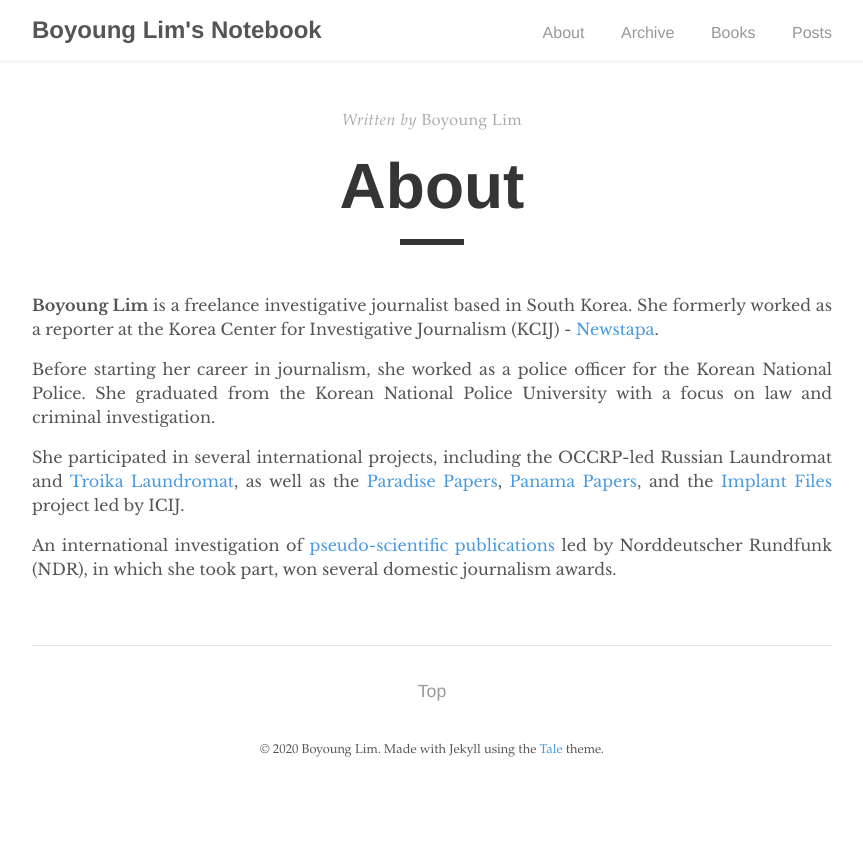
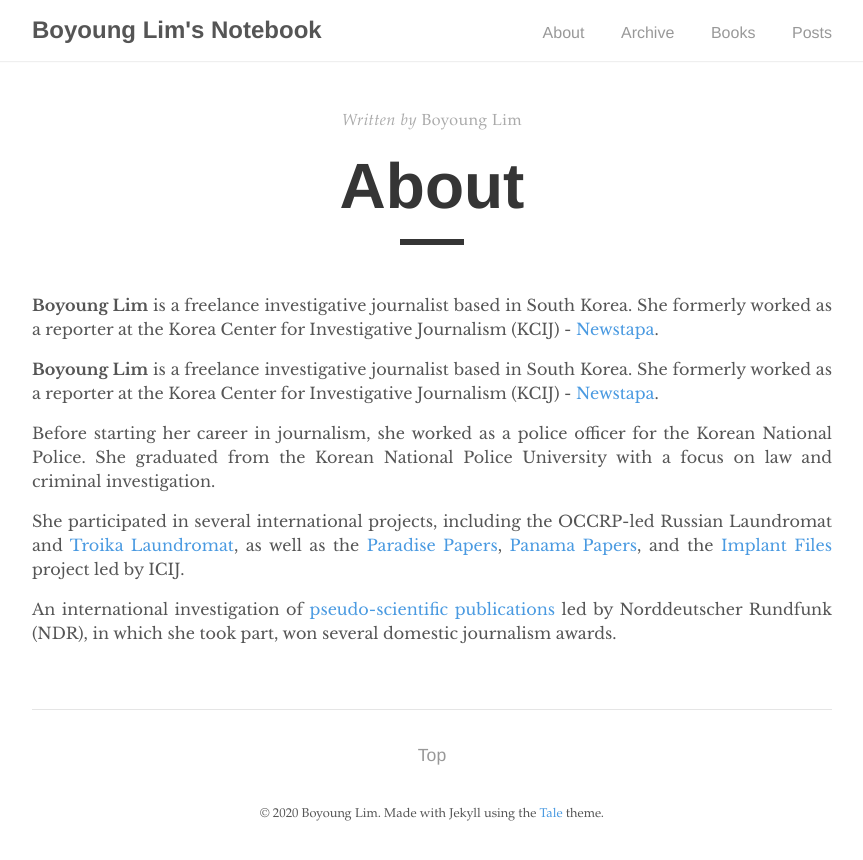
Before and after one commit to boyounglim88/Blog, a Jekyll site: the page built from _pages/about.md, in a window 1280 px wide. Shown: the top 860 px of the page, without its empty margins (208-1071 px from the left). Built offline with Jekyll 4.4.1, drawn with Linux system fonts in a browser that asks for light colours.

Commit message:
Update about.md

```diff
--- a/_pages/about.md
+++ b/_pages/about.md
@@ -4,6 +4,9 @@ title: "About"
 author: "Boyoung Lim"
 permalink: /about/
 ---
+
+**Boyoung Lim** is a freelance investigative journalist based in South Korea. She formerly worked as a reporter at the Korea Center for Investigative Journalism (KCIJ) - [Newstapa](https://newstapa.org).
+
 
 **Boyoung Lim** is a freelance investigative journalist based in South Korea. She formerly worked as a reporter at the Korea Center for Investigative Journalism (KCIJ) - [Newstapa](https://newstapa.org/).
 
```
